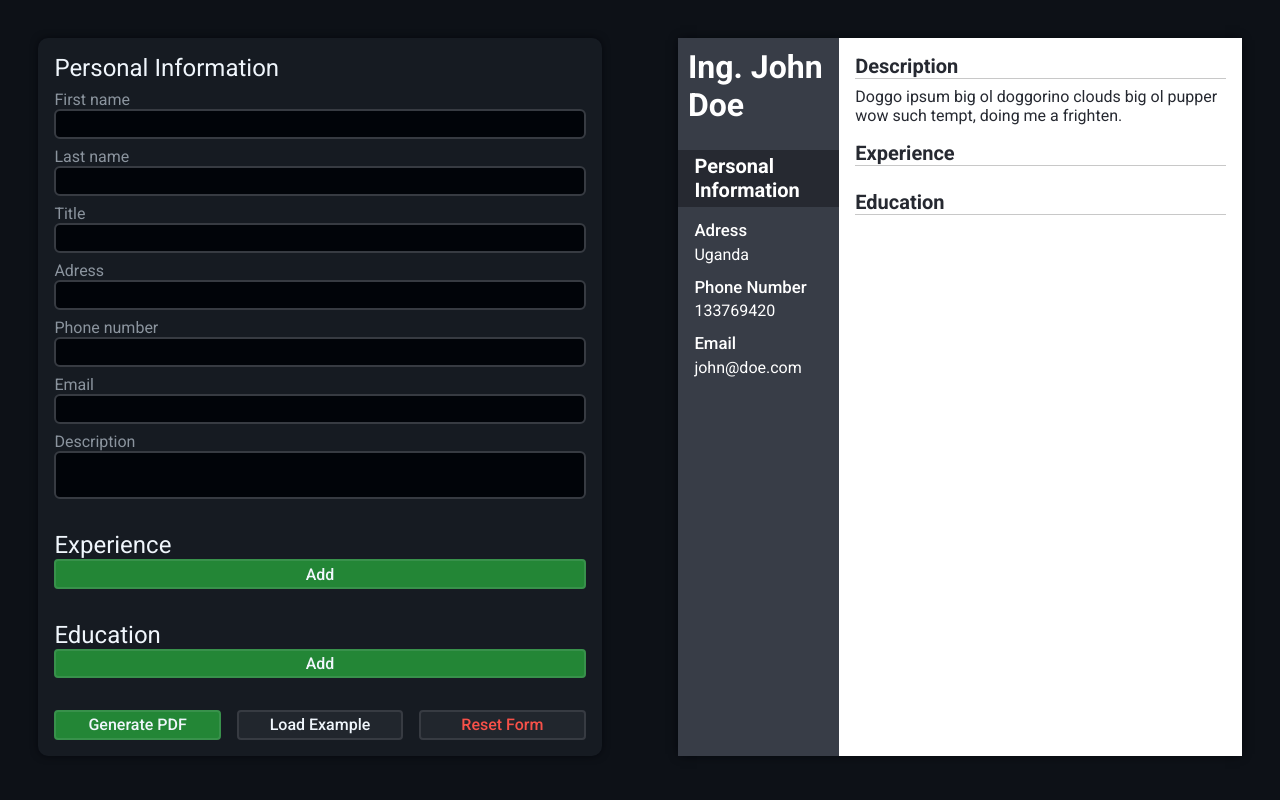
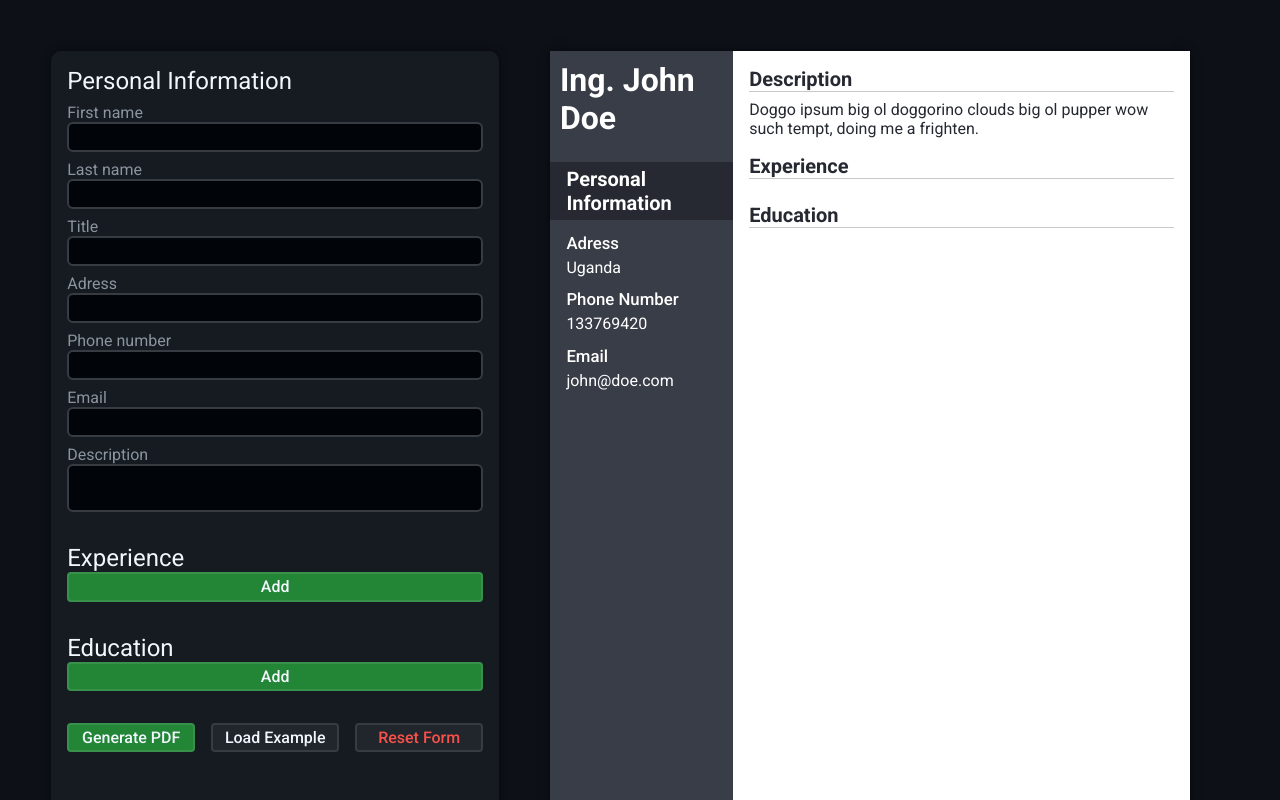
Before and after one commit to Bladesheng/cv-project, a React app: page / in a window 1280 px wide. Shown: the top 800 px of the page. Built offline with nearby package versions, Linux system fonts and the light colour scheme.

Commit message:
Fix CV output aspect ratio and positioning

```diff
--- a/src/styles/style.scss
+++ b/src/styles/style.scss
@@ -32,6 +32,8 @@ body,
   width: 100vw;
   max-width: 100vw;
 
+  overflow-x: hidden;
+
   font-family: $font-stack;
   color: $font-color-primary;
   background-color: $color-primary;
@@ -40,6 +42,8 @@ body,
 .app {
   display: flex;
   flex-direction: column;
+
+  padding: 4vw;
 }
 
 button {
@@ -51,10 +55,11 @@ main {
   flex: 1 1 auto;
 
   display: grid;
-  grid-template-columns: 1fr 1fr;
+  $cv-width: 50vw;
+  grid-template-columns: 35vw $cv-width;
+  gap: 4vw;
 
   .cvInput {
-    margin: 3vw;
     padding: 1rem;
 
     display: flex;
@@ -169,7 +174,11 @@ main {
   }
 
   .cvOutput {
-    margin: 3vw;
+    height: calc($cv-width * 1.4142); // same as A4 aspect ratio
+
+    position: sticky;
+    top: 1vw;
+
     display: grid;
     grid-template-columns: 1fr 2.5fr;
     grid-template-rows: auto 1fr;
```
